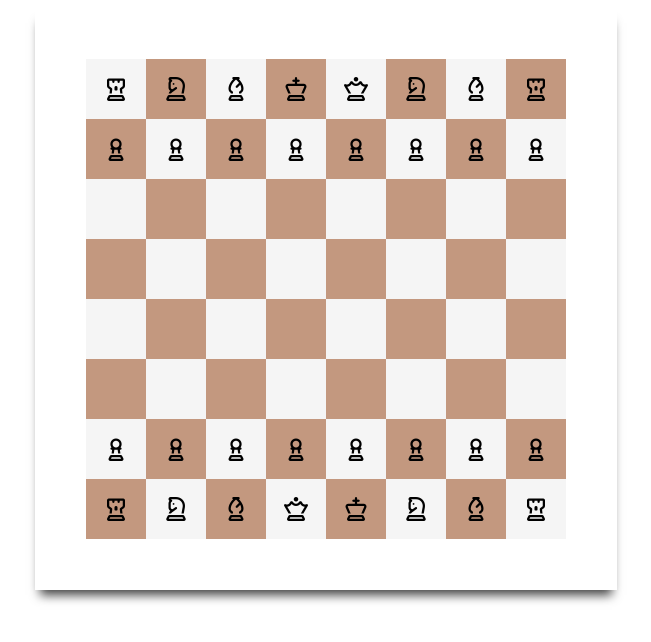
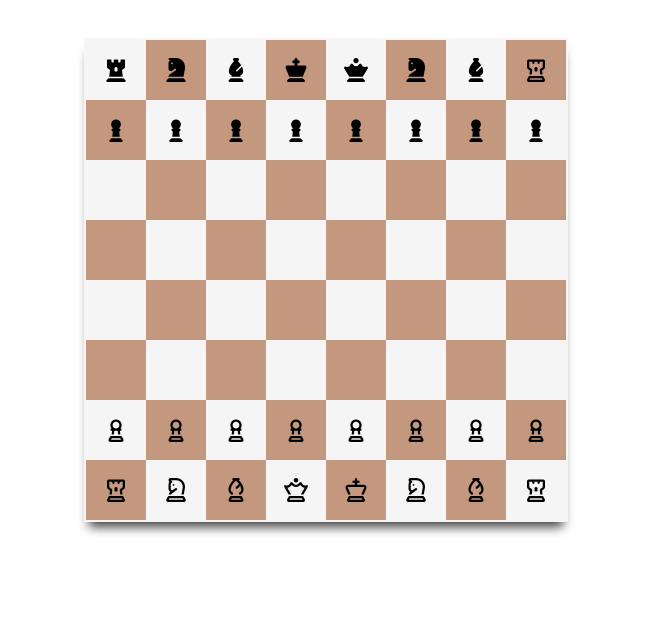
Before and after one commit to rkbart/chess-flex, a plain HTML site: page index.html in a window 1280 px wide. Shown: the whole page, without its empty margins (314-965 px from the left). Drawn offline with Linux system fonts and the light colour scheme.

Commit message:
added pieces

```diff
--- a/index.html
+++ b/index.html
@@ -10,34 +10,22 @@
 
     <body>
         <div class="chessboard">
-            <!-- <div class="gray"><i class="fa-regular fa-chess-pawn"></i></div>
-            <div class="black"><i class="fa-regular fa-chess-pawn"></i></div>
-            <div class="black"><i class="fa-regular fa-chess-pawn"></i></div>
-            <div class="gray"><i class="fa-regular fa-chess-pawn"></i></div>
-            <div class="gray"><i class="fa-regular fa-chess-pawn"></i></div>
-            <div class="black"><i class="fa-regular fa-chess-pawn"></i></div>
-            <div class="black"><i class="fa-regular fa-chess-pawn"></i></div>
-            <div class="gray"><i class="fa-regular fa-chess-pawn"></i></div>
-            <div class="gray"><i class="fa-regular fa-chess-pawn"></i></div>
-            <div class="black"><i class="fa-regular fa-chess-pawn"></i></div>
-            <div class="black"><i class="fa-regular fa-chess-pawn"></i></div>
-            <div class="gray"><i class="fa-regular fa-chess-pawn"></i></div> -->
-            <div class="box-white"><i class="fa-regular fa-chess-rook"></i></div>
-            <div class="box"><i class="fa-regular fa-chess-knight"></i></div>
-            <div class="box-white"><i class="fa-regular fa-chess-bishop"></i></div>
-            <div class="box"><i class="fa-regular fa-chess-king"></i></div>
-            <div class="box-white"><i class="fa-regular fa-chess-queen"></i></div>
-            <div class="box"><i class="fa-regular fa-chess-knight"></i></div>
-            <div class="box-white"><i class="fa-regular fa-chess-bishop"></i></div>
+            <div class="box-white"><i class="fa-solid fa-chess-rook"></i></div>
+            <div class="box"><i class="fa-solid fa-chess-knight"></i></div>
+            <div class="box-white"><i class="fa-solid fa-chess-bishop"></i></div>
+            <div class="box"><i class="fa-solid fa-chess-king"></i></div>
+            <div class="box-white"><i class="fa-solid fa-chess-queen"></i></div>
+            <div class="box"><i class="fa-solid fa-chess-knight"></i></div>
+            <div class="box-white"><i class="fa-solid fa-chess-bishop"></i></div>
             <div class="box"><i class="fa-regular fa-chess-rook"></i></div>
-                <div class="box"><i class="fa-regular fa-chess-pawn"></i></div>
-                <div class="box-white"><i class="fa-regular fa-chess-pawn"></i></div>
-                <div class="box"><i class="fa-regular fa-chess-pawn"></i></div>
-                <div class="box-white"><i class="fa-regular fa-chess-pawn"></i></div>
-                <div class="box"><i class="fa-regular fa-chess-pawn"></i></div>
-                <div class="box-white"><i class="fa-regular fa-chess-pawn"></i></div>
-                <div class="box"><i class="fa-regular fa-chess-pawn"></i></div>
-                <div class="box-white"><i class="fa-regular fa-chess-pawn"></i></div>
+                <div class="box"><i class="fa-solid fa-chess-pawn"></i></i></div>
+                <div class="box-white"><i class="fa-solid fa-chess-pawn"></i></i></div>
+                <div class="box"><i class="fa-solid fa-chess-pawn"></i></div>
+                <div class="box-white"><i class="fa-solid fa-chess-pawn"></i></div>
+                <div class="box"><i class="fa-solid fa-chess-pawn"></i></div>
+                <div class="box-white"><i class="fa-solid fa-chess-pawn"></i></div>
+                <div class="box"><i class="fa-solid fa-chess-pawn"></i></div>
+                <div class="box-white"><i class="fa-solid fa-chess-pawn"></i></div>
             <div class="box-white"></div>
             <div class="box"></div>
             <div class="box-white"></div>
--- a/styles.css
+++ b/styles.css
@@ -1,18 +1,13 @@
 .chessboard {
-    /* display: flex;
-    flex-direction: row;
-    flex-wrap: wrap;
-    width: 100px; */
+   	display: flex;
+	flex-wrap: wrap;
     position: relative;
 	top: 0;
 	right: 0;
 	bottom: 0;
 	left: 0;
-	margin: auto;
-
-	display: flex;
-	flex-wrap: wrap;
-	border: 4vw solid transparent;
+	margin: 3% auto;
+	border: 2px solid whitesmoke;
 	max-width: 480px;
 	max-height: 480px;
 	width: 100vw;
@@ -20,7 +15,7 @@
 	box-shadow: 0 10px 10px -5px rgba(0,0,0,.75);
 	font-size: 150%;
 
-	/* background-image: url("http://www.wood-database.com/wp-content/uploads/bamboo-qs-sealed.jpg"); */
+
 }
 
 .box, .box-white {
@@ -29,8 +24,7 @@
 	height: 12.5%;
     justify-content: center;
     align-items: center;
-    /* font-size: 8vw; */
-	/* line-height: 12vw; */
+
 }
 
 .box {
@@ -40,22 +34,3 @@
 .box-white {
     background-color: whitesmoke;
 }
-
-/* .box:nth-child(n+1):nth-child(-n+16){
-	color: #222;
-} */
-
-/* *{
-	box-sizing: border-box;
-} */
-
-/* .chessboard .box:nth-child(n+1):nth-child(-n+8):nth-child(even),
-.chessboard .box:nth-child(n+17):nth-child(-n+25):nth-child(even),
-.chessboard .box:nth-child(n+33):nth-child(-n+40):nth-child(even),
-.chessboard .box:nth-child(n+49):nth-child(-n+56):nth-child(even),
-.chessboard .box:nth-child(n+9):nth-child(-n+16):nth-child(odd),
-.chessboard .box:nth-child(n+25):nth-child(-n+32):nth-child(odd),
-.chessboard .box:nth-child(n+41):nth-child(-n+48):nth-child(odd),
-.chessboard .box:nth-child(n+57):nth-child(-n+64):nth-child(odd){
-	background-color: rgba(135,50,0,.5);
-} */
```
